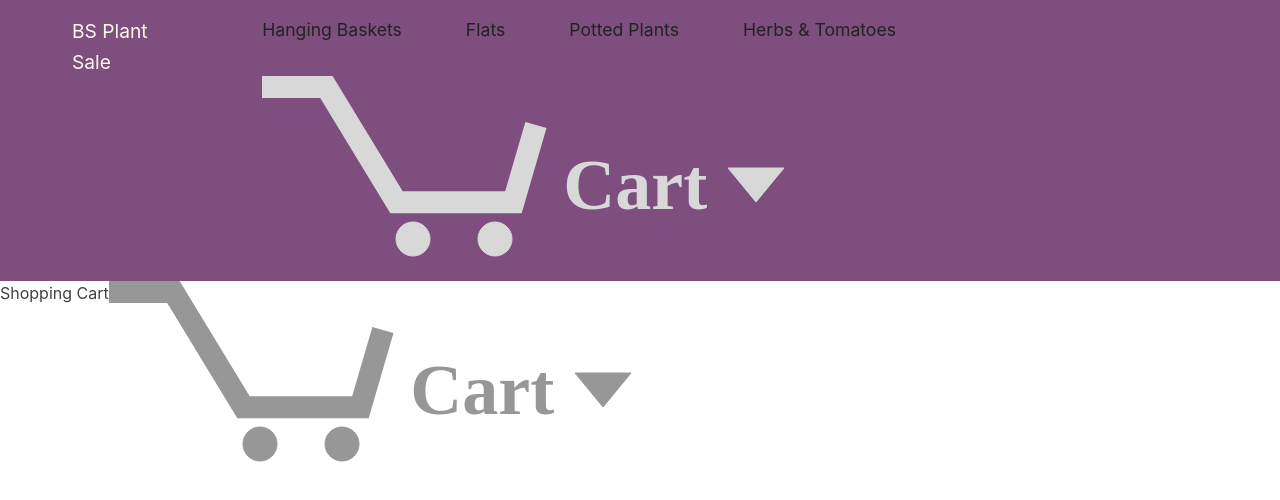
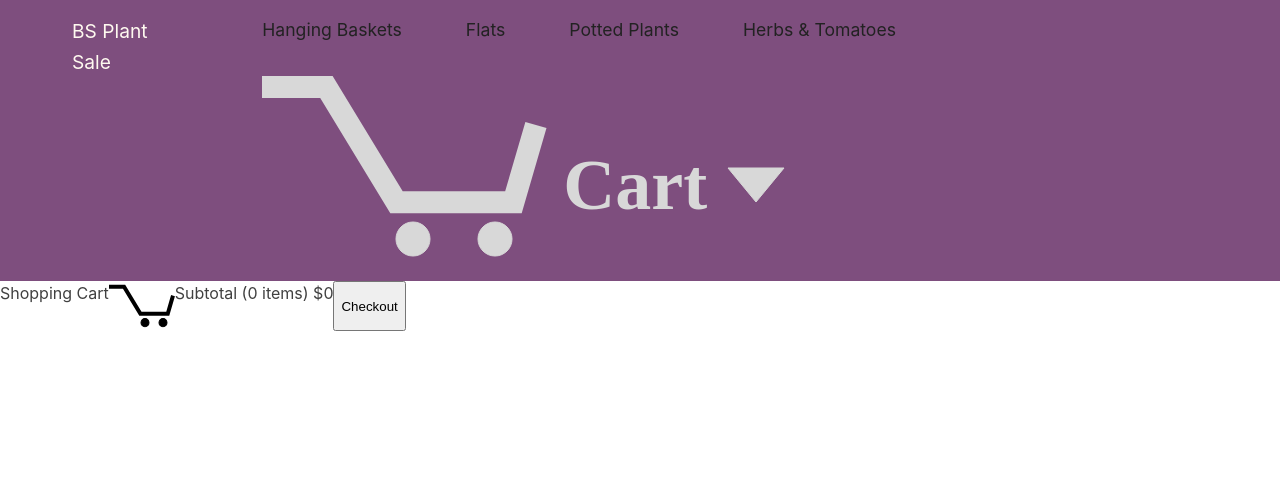
Before and after one commit to betsystevens/flowersale, a React (Create React App) app: page /cart in a window 1280 px wide. Shown: the top 500 px of the page. Built offline with nearby package versions, Linux system fonts and the light colour scheme.

Commit message:
add cart subtotal and item count to cart component

```diff
--- a/src/components/Cart.js
+++ b/src/components/Cart.js
@@ -64,8 +64,34 @@ function CartQuantity({ quantity, quantityHandler }) {
     </div>
   );
 }
+function getPrice(container) {
+  let price = FLOWERS.filter((obj) => obj.container.name === container)[0]
+    .container.price;
+  return price;
+}
+function getItemsCount(cart) {
+  let count = cart.reduce((accumulator, item) => {
+    return accumulator + item.quantity;
+  }, 0);
+  return count;
+}
+function getSubtotal(cart) {
+  let subTotal = 0;
+  cart.forEach((flower) => {
+    let price = getPrice("flat");
+    console.log(price);
+    subTotal = subTotal + flower.quantity * getPrice("flat");
+  });
+  return subTotal;
+}
 function Cart(props) {
   const { cart, updateFlowerInCart, removeFlowerFromCart } = props;
+  let qtySum = 0;
+  let subTotal = 0;
+  if (cart.length) {
+    qtySum = getItemsCount(cart);
+    subTotal = (getSubtotal(cart) / 100).toFixed(2);
+  }
 
   cart.sort((a, b) =>
     a.name < b.name
@@ -80,7 +106,7 @@ function Cart(props) {
     return (
       <div
         key={key}
-        className="mt-10 m-auto pl-8 py-8 flex items-center w-full bg-white"
+        className="pl-8 py-8 mb-2 shadow-lg flex items-center bg-white"
       >
         <CartImage name={flower.name} variety={flower.variety} />
         <CartBody
@@ -90,6 +116,7 @@ function Cart(props) {
           updateFlowerInCart={updateFlowerInCart}
           removeFlowerFromCart={removeFlowerFromCart}
         />
+        <hr></hr>
       </div>
     );
   });
@@ -97,19 +124,34 @@ function Cart(props) {
     <div className="bg-gray-100 h-screen pt-12">
       <div className="m-auto w-11/12 flex flex-col">
         {/* header */}
-        <div className="h-28 flex items-center justify-between bg-white">
+        <div className="h-28 mb-10 flex items-center justify-center bg-white">
           <p className="pl-8 text-4xl text-gray-700 font-semibold p-4">
             Shopping Cart
           </p>
-          <img
-            className="pt-6 pr-20 h-16"
-            src="/assets/icons/CartGray.svg"
-            alt="cart"
-          />
         </div>
-
         {/* cards */}
-        {items}
+        <div className="flex justify-between ">
+          <div>{items}</div>
+          <div className="flex flex-col justify-around items-center w-1/3 h-60 text-center text-xl bg-white">
+            <img
+              className="pt-6 h-16"
+              // src="/assets/icons/CartGray.svg"
+              src="/assets/icons/Cart64x40.svg"
+              alt="cart"
+            />
+            <p>
+              Subtotal ({qtySum} items){" "}
+              <span className="font-semibold">${subTotal}</span>
+            </p>
+            <button
+              className="border-2 border-gray-200 bg-gray-100 rounded
+                        h-8 px-2 ml-6 text-sm
+                        hover:text-purple-500"
+            >
+              Checkout
+            </button>
+          </div>
+        </div>
       </div>
     </div>
   );
```
